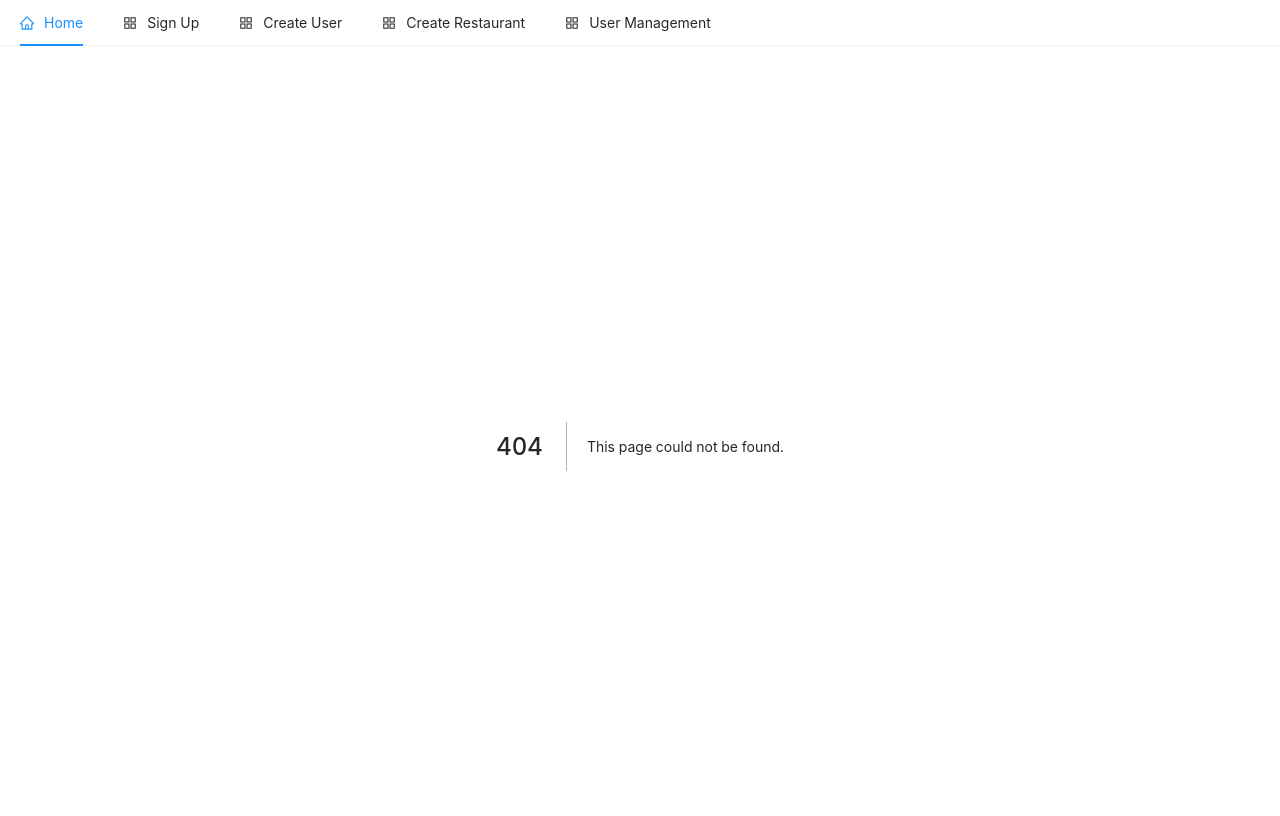
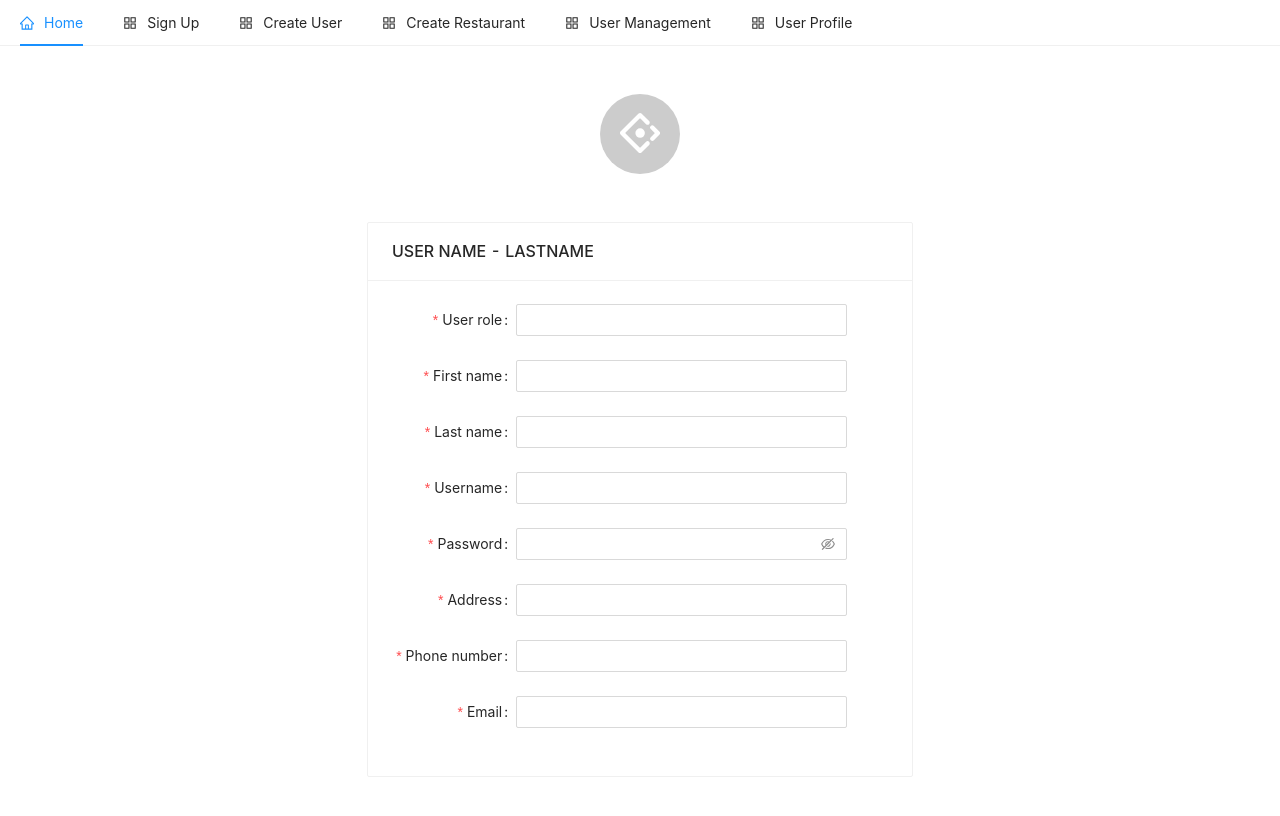
Before and after one commit to Snaacker/time-register-ui, a Next.js app: page /user-profile in a window 1280 px wide. Before the commit this address had no page. Shown: the top 816 px of the page. Built offline with nearby package versions, Linux system fonts and the light colour scheme.

Commit message:
add user profile page

```diff
--- /dev/null
+++ b/pages/user-profile.tsx
@@ -0,0 +1,108 @@
+import { Avatar, Button, Form, Input, Select } from 'antd';
+import Card from "antd/lib/card/Card";
+import React from 'react';
+import { AntDesignOutlined } from '@ant-design/icons';
+
+
+const UserProfile = () => {
+  const { Option } = Select;
+  return (
+    <div className='row pt-5 justify-content-center'>
+
+      <div className='col-lg-8 col-md-8 col-sm-10 col-xs-12 center-element pb-5'>
+        <Avatar
+          size={{ xs: 24, sm: 32, md: 40, lg: 64, xl: 80, xxl: 100 }}
+          icon={<AntDesignOutlined />}
+          className=''
+        />
+      </div>
+
+
+      <div className=" col-lg-6 col-md-8 col-sm-10 col-xs-12 align-self-center">
+        <Card title="USER NAME - LASTNAME">
+          <Form
+            name="basic"
+            initialValues={{ remember: true }}
+            // onFinish={onFinish}
+            // onFinishFailed={onFinishFailed}
+            autoComplete="off"
+            labelCol={{ span: 6 }}
+            wrapperCol={{ span: 16 }}
+          >
+            <Form.Item
+              label="User role"
+              name="roleName"
+              rules={[
+                { required: true, message: "Please input your role!" },
+              ]}
+            >
+              <Input />
+            </Form.Item>
+            <Form.Item
+              label="First name"
+              name="firstName"
+              rules={[
+                { required: true, message: "Please input your first name!" },
+              ]}
+            >
+              <Input />
+            </Form.Item>
+            <Form.Item
+              label="Last name"
+              name="lastName"
+              rules={[
+                { required: true, message: "Please input your last name!" },
+              ]}
+            >
+              <Input />
+            </Form.Item>
+            <Form.Item
+              label="Username"
+              name="userName"
+              rules={[
+                { required: true, message: "Please input your username!" },
+              ]}
+            >
+              <Input />
+            </Form.Item>
+
+            <Form.Item
+              label="Password"
+              name="password"
+              rules={[
+                { required: true, message: "Please input your password!" },
+              ]}
+            >
+              <Input.Password />
+            </Form.Item>
+            <Form.Item
+              label="Address"
+              name="address"
+              rules={[{ required: true, message: "Please input your address" }]}
+            >
+              <Input />
+            </Form.Item>
+            <Form.Item
+              label="Phone number"
+              name="phoneNumber"
+              rules={[
+                { required: true, message: "Please input your phone number" },
+              ]}
+            >
+              <Input type={"number"} />
+            </Form.Item>
+            <Form.Item
+              label="Email"
+              name="email"
+              rules={[{ required: true, message: "Please input your Email" }]}
+            >
+              <Input type={"email"} />
+            </Form.Item>
+          </Form>
+        </Card>
+      </div>
+    </div>
+  )
+}
+
+export default UserProfile;
--- a/src/api-manager/user.tsx
+++ b/src/api-manager/user.tsx
@@ -55,7 +55,8 @@ export async function createUser(user: User) {
       {
         headers: {
           Accept: "application/json",
-          'Access-Control-Allow-Origin': 'cors',
+          'Access-Control-Allow-Origin': '*',
+          Authorization:"Bearer eyJhbGciOiJIUzUxMiJ9.eyJzdWIiOiJhZG1pbiIsImV4cCI6MTY2MzIwNzI4NSwiaWF0IjoxNjYzMTg5Mjg1fQ.LMLMi5G1YeMV-SE7idu5dC-Hjrrsfqt3M4maeiaPaDfNflrkuOr6KJmdefvzcl5j3mUjRIPNm0_NCn9o8iblPA"
         },
       }
     );
--- a/src/components/nav-bar.tsx
+++ b/src/components/nav-bar.tsx
@@ -2,6 +2,8 @@ import { AppstoreOutlined, HomeOutlined } from "@ant-design/icons";
 import { Menu } from "antd";
 import React, { useState } from "react";
 import { useRouter } from "next/router";
+import { UserContext } from "../contexts/userContext";
+
 
 const items = [
   {
@@ -29,13 +31,19 @@ const items = [
     key: "user-management",
     icon: <AppstoreOutlined />,
   },
+  {
+    label: "User Profile",
+    key: "user-profile",
+    icon: <AppstoreOutlined />,
+  },
 ];
 
 const NavBar = () => {
+  const userContext = UserContext;
   const [current, setCurrent] = useState("home");
   const router = useRouter();
   const onClick = (e: any) => {
-    console.log("click ", e);
+    console.log(userContext)
     setCurrent(e.key);
     switch (e.key) {
       case "home":
@@ -53,6 +61,9 @@ const NavBar = () => {
       case "user-management":
         router.push("user-management");
         break;
+      case "user-profile":
+        router.push("user-profile");
+        break;
       default:
         break;
     }
--- a/src/index.css
+++ b/src/index.css
@@ -12,13 +12,10 @@ code {
     monospace;
 }
 
-.center-div {
-  position: absolute;
-  top: 0;
-  left: 0;
-  right: 0;
-  bottom: 0;
-  margin: auto;
+.center-element {
+  display: flex;
+  align-items: center;
+  justify-content: center
 }
 
 
```
